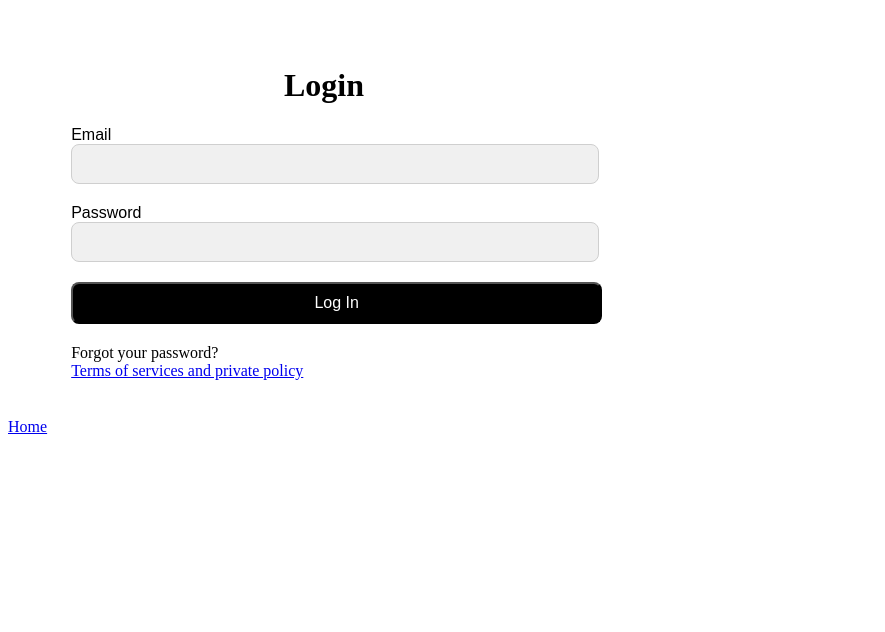
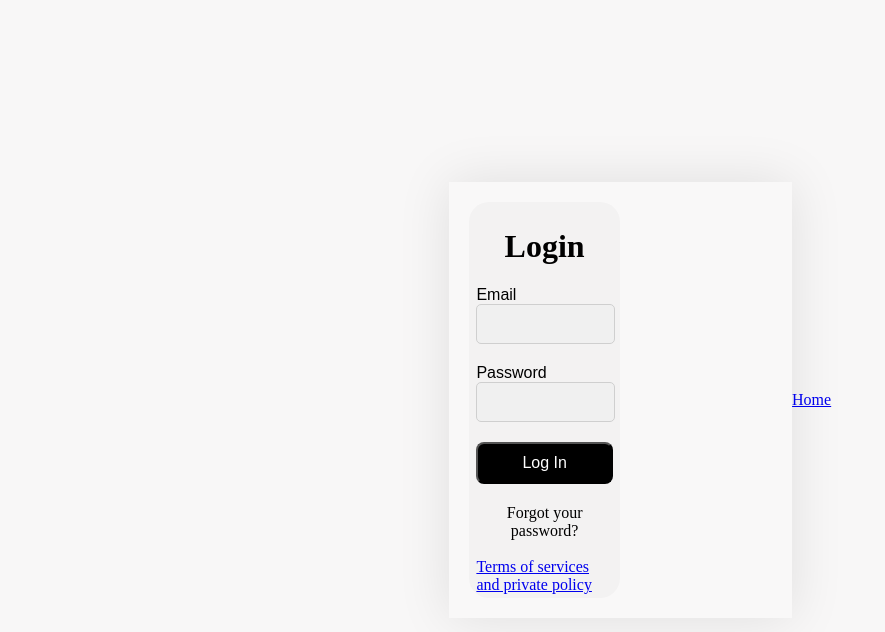
Before and after one commit to Clarisse78/DevOps, a website built with webpack: page dist/login.html in a window 1280 px wide. Shown: the whole page, without its empty margins (0-885 px from the left). Built offline with nearby package versions, Linux system fonts and the light colour scheme; some packages are replaced by stand-ins of ours.

Commit message:
login page

```diff
--- a/assets/css/login.css
+++ b/assets/css/login.css
@@ -1,12 +1,30 @@
+body {
+    margin: 0;
+    padding: 0;
+    display: flex;
+    justify-content: center;
+    align-items: center;
+    height: 100vh;
+    background-color: #f8f7f7; /* Color de fondo de la página */
+}
+
+.container {
+    background-color: rgba(255, 255, 255, 0.152); /* Fondo difuminado */
+    border-radius: px;
+    padding: 20px;
+    box-shadow: 0 0 50px rgba(0, 0, 0, 0.1); /* Sombra suave */
+}
+
+.login-content {
+    max-width: 50%; /* Ancho máximo del contenido de inicio de sesión */
+}
+
 .login-box {
-    background-color: white;
+    background-color: rgba(82, 78, 78, 0.036);
     border-radius: 20px;
-    padding-top: 3%;
-    padding-bottom: 3%;
-    padding-left: 5%;
-    padding-right: 5%;
+    padding: 3% 5%;
     min-width: 25%;
-    max-width: 40%;
+    max-width: 100%;
 }
 
 .main-title {
@@ -16,7 +34,7 @@
 
 .login-label {
     margin: 0;
-    font-size: var(--font-size-base);
+    font-size: 1rem;
     font-weight: 400;
     margin-bottom: 5px;
     font-family: "Rubik", sans-serif;
@@ -27,35 +45,30 @@
 }
 
 .login-input {
-    width: 100%;
+    width: calc(100% - 20px);
     padding: 10px;
     border: 1px solid #cfcfcf;
     background-color: #f0f0f0;
     border-radius: 5px;
-    font-size: var(--font-size-base);
-    border-radius: 8px;
+    font-size: 1rem;
     font-weight: normal;
 }
 
 .login-button {
-    width: 105%;
+    width: 100%;
     padding: 10px;
     border-radius: 8px;
     background-color: black;
     color: white;
-    font-size: var(--font-size-base);
+    font-size: 1rem;
     cursor: pointer;
 }
 
+.forgot-password {
+    text-align: center;
+    margin-top: 10px;
+}
 
-dialog {
-    .x {
-        border: none;
-        background: none;
-        position: absolute;
-        top: 15px;
-        right: 10px;
-        cursor: pointer;
-        color: red;
-    }
+.image-container {
+    flex-grow: 1;
 }
```
Also changed, not shown: dist/login.html.
